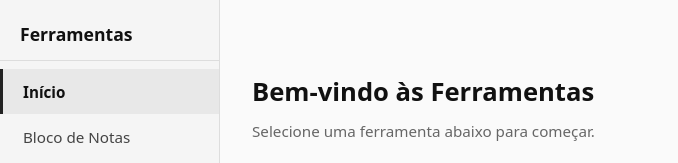
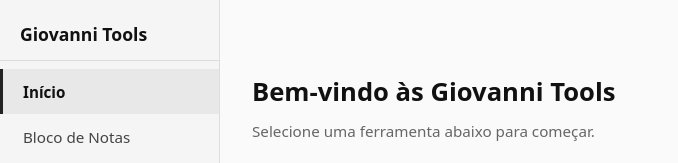
Before and after one commit to LucasPrimeTom4te/giovani-tools, a website: page views/index.html in a window 1280 px wide. Shown: the top 163 px of the page, without its empty margins (0-678 px from the left). Drawn offline with Linux system fonts and the light colour scheme.

Commit message:
Rename title from Ferramentas to Giovanni Tools
Co-Authored-By: Claude Sonnet 4.6 <noreply@anthropic.com>

```diff
--- a/views/index.html
+++ b/views/index.html
@@ -3,7 +3,7 @@
 <head>
   <meta charset="UTF-8">
   <meta name="viewport" content="width=device-width, initial-scale=1">
-  <title>Ferramentas</title>
+  <title>Giovanni Tools</title>
   <link rel="stylesheet" href="/css/style.css">
   <style>
     .home-hero {
@@ -115,7 +115,7 @@
 </head>
 <body class="dashboard">
   <aside class="sidebar">
-    <div class="sidebar-header">Ferramentas</div>
+    <div class="sidebar-header">Giovanni Tools</div>
     <nav class="sidebar-nav">
       <a href="/" class="active">Início</a>
       <a href="/notepad">Bloco de Notas</a>
@@ -126,7 +126,7 @@
 
   <main class="dashboard-content">
     <div class="home-hero">
-      <h1>Bem-vindo às Ferramentas</h1>
+      <h1>Bem-vindo às Giovanni Tools</h1>
       <p>Selecione uma ferramenta abaixo para começar.</p>
     </div>
 
```
Also changed, not shown: views/config.html (+1 -1 lines), views/notepad.html (+2 -2 lines).
